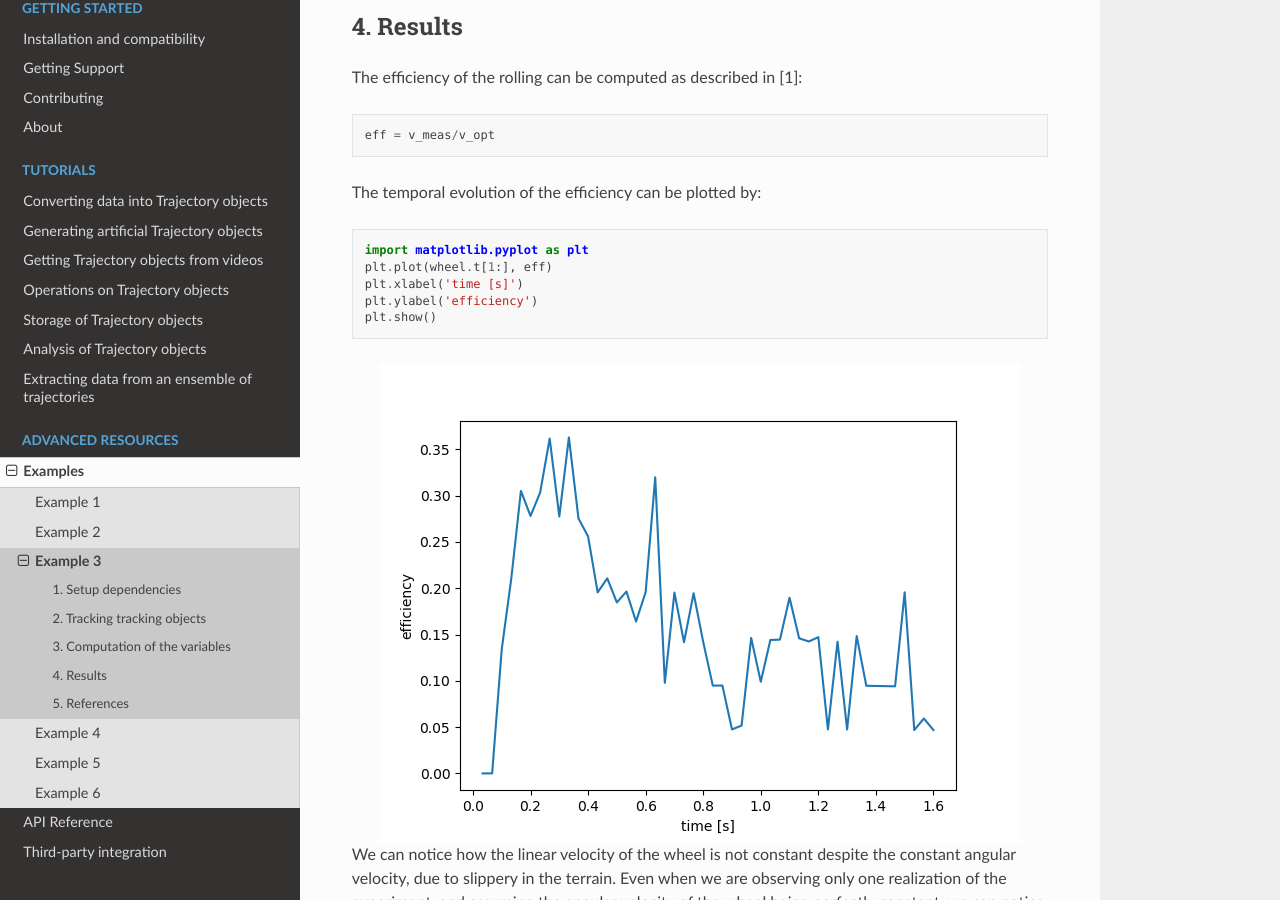
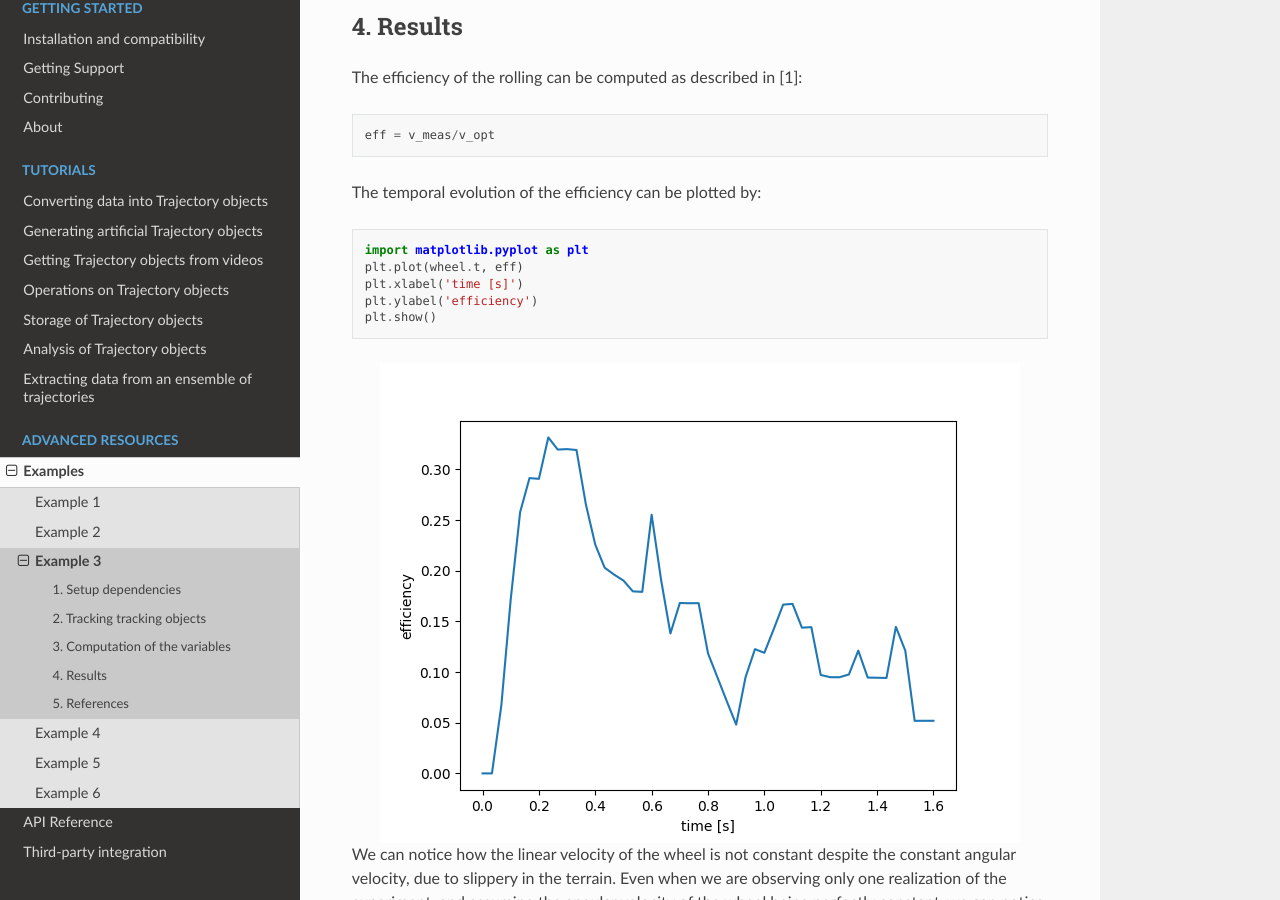
Before and after one commit to yupidevs/yupi, a Sphinx documentation site: the page built from docs/source/examples/example3.rst, in a window 1280 px wide and 900 px high, scrolled down 3009 px. Built offline with Sphinx 7.4.7 and the Read the Docs theme 2.0.0, drawn with Linux system fonts in a browser that asks for light colours.

Commit message:
Update example 3 in docs

```diff
--- a/docs/source/examples/example3.rst
+++ b/docs/source/examples/example3.rst
@@ -167,7 +167,7 @@ The temporal evolution of the efficiency can be plotted by:
 .. code-block:: python
 
    import matplotlib.pyplot as plt
-   plt.plot(wheel.t[1:], eff)
+   plt.plot(wheel.t, eff)
    plt.xlabel('time [s]')
    plt.ylabel('efficiency')
    plt.show()
```
Also changed, not shown: docs/source/images/example3.png.
